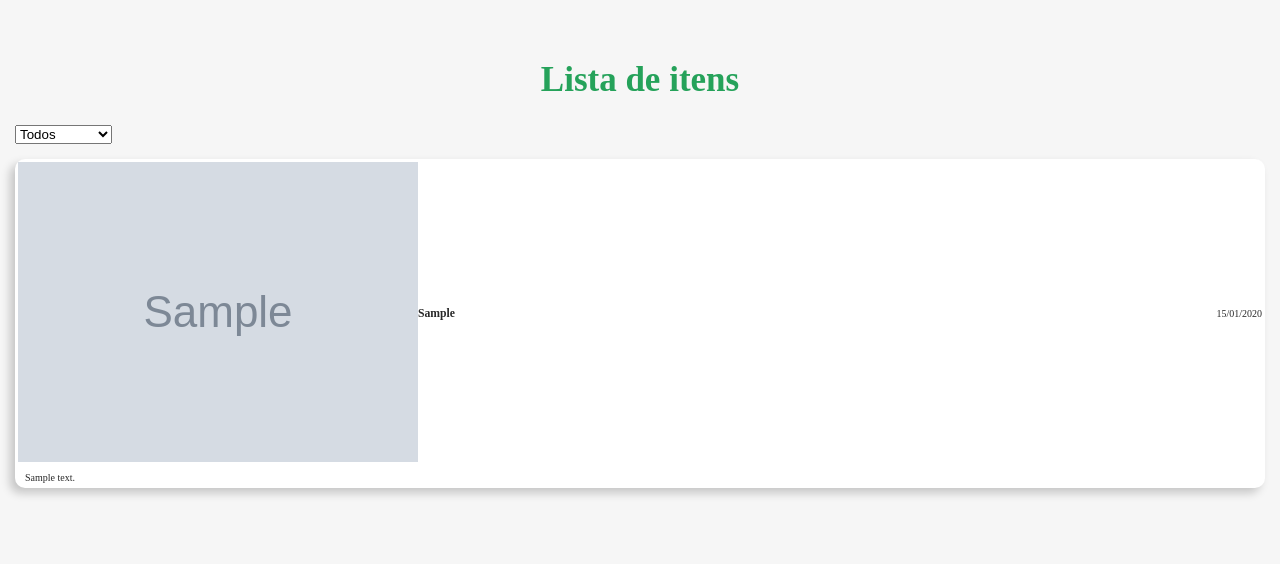
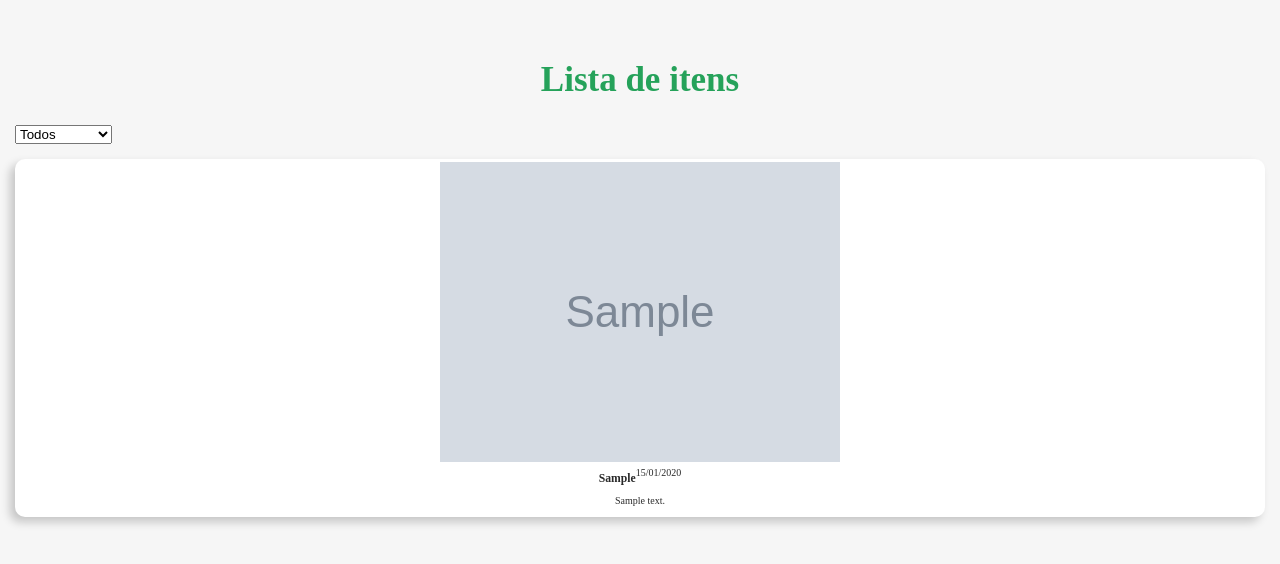
Before and after one commit to soualansousa/IFinder_Django, a Django app: page /lista_itens/ in a window 1280 px wide. Shown: the part 38-602 px from the top of the page. Run offline with Django 5.2, Linux system fonts and the light colour scheme; tables that the repository leaves empty hold one stand-in row (values such as "Sample post"); grey boxes marked "Sample" are stand-in pictures.

Commit message:
Estilizando o objeto

```diff
--- a/base_static/global/css/style.css
+++ b/base_static/global/css/style.css
@@ -274,13 +274,24 @@ textarea {
     min-width: 25rem;
     border-radius: 1rem;
     box-shadow: -5px 5px 10px rgba(0, 0, 0, .2);
+    display: flex;
+    align-items: center;
+    padding: 0.3rem;
+    flex-direction: column;
 }
 
-.objeto-header{
+.objeto-informacao{
     display: flex;
     justify-content: center;
     align-items: center;
     padding: 0.3rem;
+    flex-flow: column;
+}
+
+.objeto-cabecalho{
+    display: flex;
+    justify-content: space-around;
+    width: 100%;
 }
 
 .objeto-titulo{
@@ -288,7 +299,7 @@ textarea {
     padding: 0.5rem 0;
 }
 
-.data-icon{
+.objeto-data{
     display: flex;
 }
 
--- a/ifinder/templates/ifinder/partials/item.html
+++ b/ifinder/templates/ifinder/partials/item.html
@@ -1,12 +1,13 @@
     <div class="objeto">
-        <div class="objeto-header">
         <div class="objeto-imagem">
             <img src="{{Items.Imagem.url}}" alt="{{Items.Título}}">
         </div>
+        <div class="objeto-informacao">
+            <div class="objeto-cabecalho">
                 <div class="objeto-titulo">
                     <h3>{{Items.Título}}</h3>
                 </div>
-            <div class="data-icon">
+                <div class="objeto-data">
                     <p>{{Items.Data|date:"d/m/Y"}}</p>
                 </div>
             </div>
@@ -14,3 +15,4 @@
                 <p>{{Items.Descrição}}</p>
             </div>
         </div>
+    </div>
```
Lines whose indentation alone changed are shown as unchanged.
